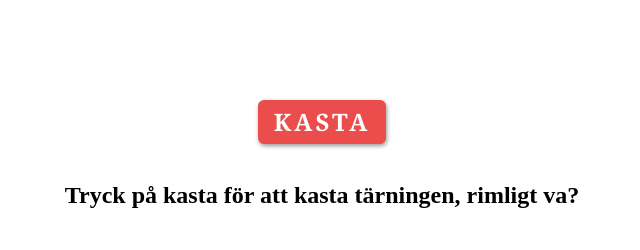
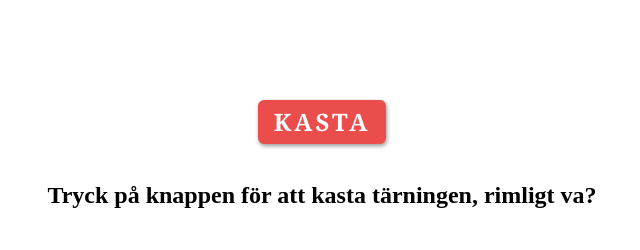
Before and after one commit to HaugenF/JS-Uppgift4-dice, a plain HTML site: page index.html in a window 1280 px wide. Shown: the whole page, without its empty margins (318-958 px from the left). Drawn offline with Linux system fonts and the light colour scheme.

Commit message:
Ändrade texten

```diff
--- a/index.html
+++ b/index.html
@@ -11,7 +11,7 @@
     <section>
       <button class="throw">KASTA</button>
       <br /><br />
-      <h1 id="hideMe">Tryck på kasta för att kasta tärningen, rimligt va?</h1>
+      <h1 id="hideMe">Tryck på knappen för att kasta tärningen, rimligt va?</h1>
       <img id="diceImg" src="" />
     </section>
     <script src="script.js"></script>
```
